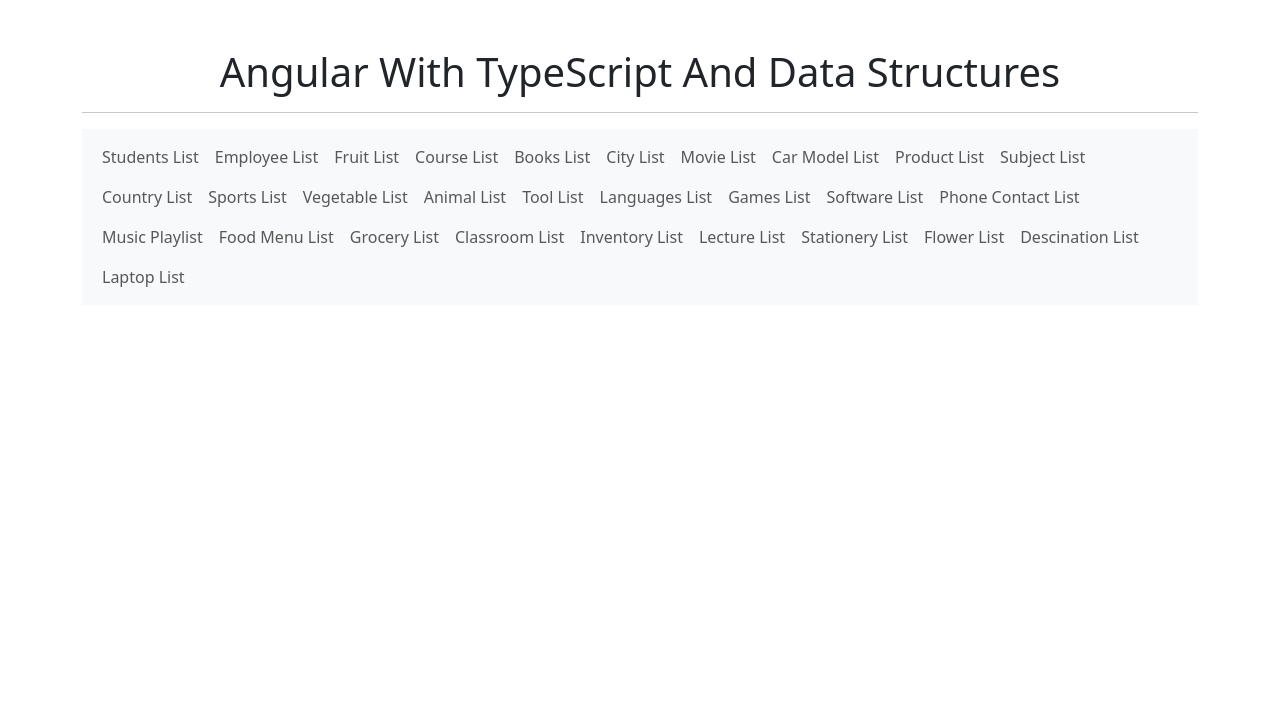
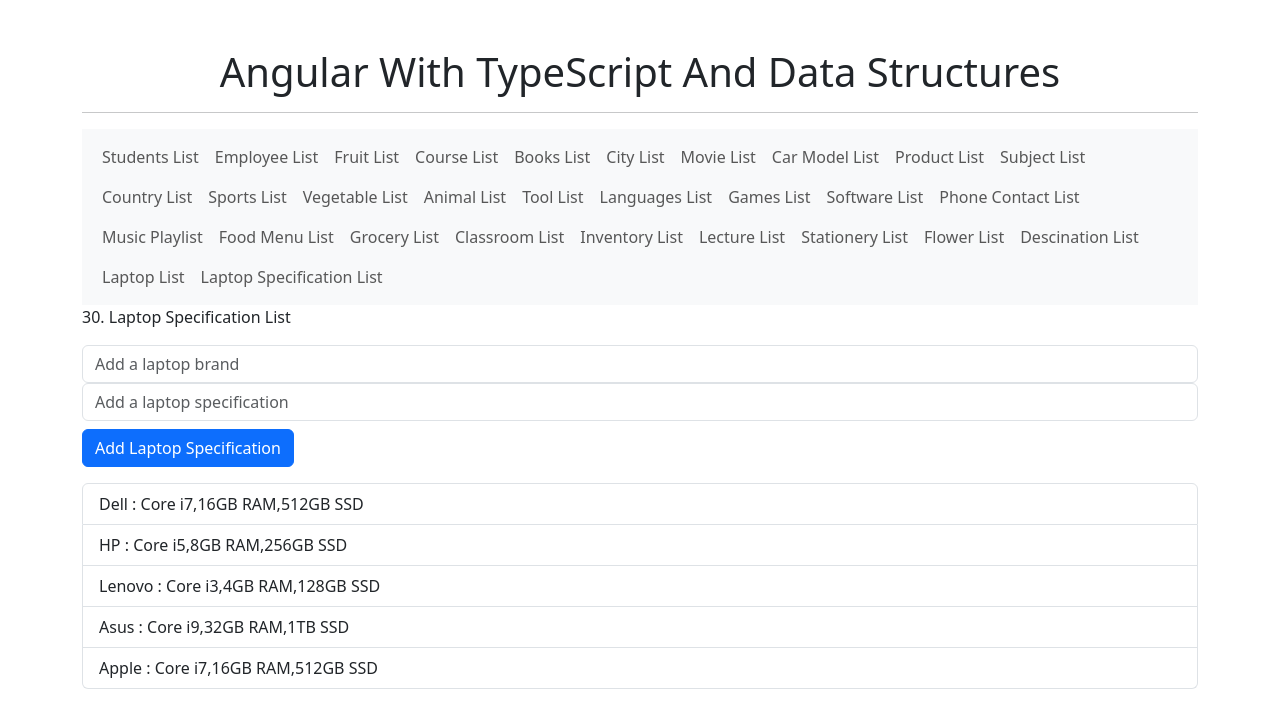
Before and after one commit to muningg/Angular_With_TypeScript_And_Data_Structures, an Angular app: page /laptop-specs-list in a window 1280 px wide. Before the commit this address led to /. Shown: the top 728 px of the page. Built offline with nearby package versions, Linux system fonts and the light colour scheme.

Commit message:
feat(laptop-specifications-list): implement laptop specifications list management
- Added LaptopSpecificationsListComponent for adding and displaying laptop specifications.
- Updated routing for laptop specifications list access.

```diff
--- a/src/app/app.component.html
+++ b/src/app/app.component.html
@@ -91,6 +91,9 @@
         <li class="nav-item">
           <a class="nav-link" routerLink="/laptop-list">Laptop List</a>
         </li>
+        <li class="nav-item">
+          <a class="nav-link" routerLink="/laptop-specs-list">Laptop Specification List</a>
+        </li>
       </ul>
     </div>
   </nav>
--- a/src/app/app.module.ts
+++ b/src/app/app.module.ts
@@ -35,6 +35,7 @@ import { StationeryListComponent } from './components/stationery-list/stationery
 import { FlowerListComponent } from './components/flower-list/flower-list.component';
 import { DestinationListComponent } from './components/destination-list/destination-list.component';
 import { LaptopListComponent } from './components/laptop-list/laptop-list.component';
+import { LaptopSpecificationsListComponent } from './components/laptop-specifications-list/laptop-specifications-list.component';
 
 @NgModule({
   imports: [
@@ -75,6 +76,7 @@ import { LaptopListComponent } from './components/laptop-list/laptop-list.compon
     FlowerListComponent,
     DestinationListComponent,
     LaptopListComponent,
+    LaptopSpecificationsListComponent,
   ],
   providers: [],
   bootstrap: [AppComponent]
--- a/src/app/app.routes.ts
+++ b/src/app/app.routes.ts
@@ -28,6 +28,7 @@ import { StationeryListComponent } from './components/stationery-list/stationery
 import { FlowerListComponent } from './components/flower-list/flower-list.component';
 import { DestinationListComponent } from './components/destination-list/destination-list.component';
 import { LaptopListComponent } from './components/laptop-list/laptop-list.component';
+import { LaptopSpecificationsListComponent } from './components/laptop-specifications-list/laptop-specifications-list.component';
 
 export const routes: Routes = [
     {path: 'students-list', component: StudentListComponent},
@@ -59,4 +60,5 @@ export const routes: Routes = [
     {path: 'flower-list', component: FlowerListComponent},
     {path: 'destination-list', component: DestinationListComponent},
     {path: 'laptop-list', component: LaptopListComponent},
+    {path: 'laptop-specs-list', component: LaptopSpecificationsListComponent},
 ];
--- /dev/null
+++ b/src/app/components/laptop-specifications-list/laptop-specifications-list.component.html
@@ -0,0 +1,11 @@
+<p>30. Laptop Specification List</p>
+<input type="text" class="form-control" [(ngModel)]="newLaptop" placeholder="Add a laptop brand" />
+<input type="text" class="form-control" [(ngModel)]="newSpecification" placeholder="Add a laptop specification" />
+
+<button class="btn btn-primary mt-2" (click)="addLaptopSpecification()">Add Laptop Specification</button>
+
+<ul class="mt-3 list-group">
+  <li class="list-group-item" *ngFor="let laptop of laptops">
+    {{laptop.brand}} : {{laptop.specifications}}
+  </li>
+</ul>
--- /dev/null
+++ b/src/app/components/laptop-specifications-list/laptop-specifications-list.component.ts
@@ -0,0 +1,30 @@
+import { Component } from '@angular/core';
+
+@Component({
+  selector: 'app-laptop-specifications-list',
+  templateUrl: './laptop-specifications-list.component.html',
+  styleUrl: './laptop-specifications-list.component.css'
+})
+export class LaptopSpecificationsListComponent {
+  laptops = [
+    { brand: 'Dell', specifications: ['Core i7', '16GB RAM', '512GB SSD'] },
+    { brand: 'HP', specifications: ['Core i5', '8GB RAM', '256GB SSD'] },
+    { brand: 'Lenovo', specifications: ['Core i3', '4GB RAM', '128GB SSD'] },
+    { brand: 'Asus', specifications: ['Core i9', '32GB RAM', '1TB SSD'] },
+    { brand: 'Apple', specifications: ['Core i7', '16GB RAM', '512GB SSD'] }
+  ];
+  newLaptop: string = '';
+  newSpecification: string = '';
+
+  addLaptopSpecification() {
+    if (this.newSpecification.trim()) {
+      this.laptops.push({
+        brand: this.newLaptop,
+        specifications: [this.newSpecification]
+      });
+      this.newLaptop = '';
+      this.newSpecification = '';
+    }
+  }
+
+}
```
Also changed, not shown: src/app/components/laptop-specifications-list/laptop-specifications-list.component.css (added), 1 other file (tests, documents, lock files or other folders).
